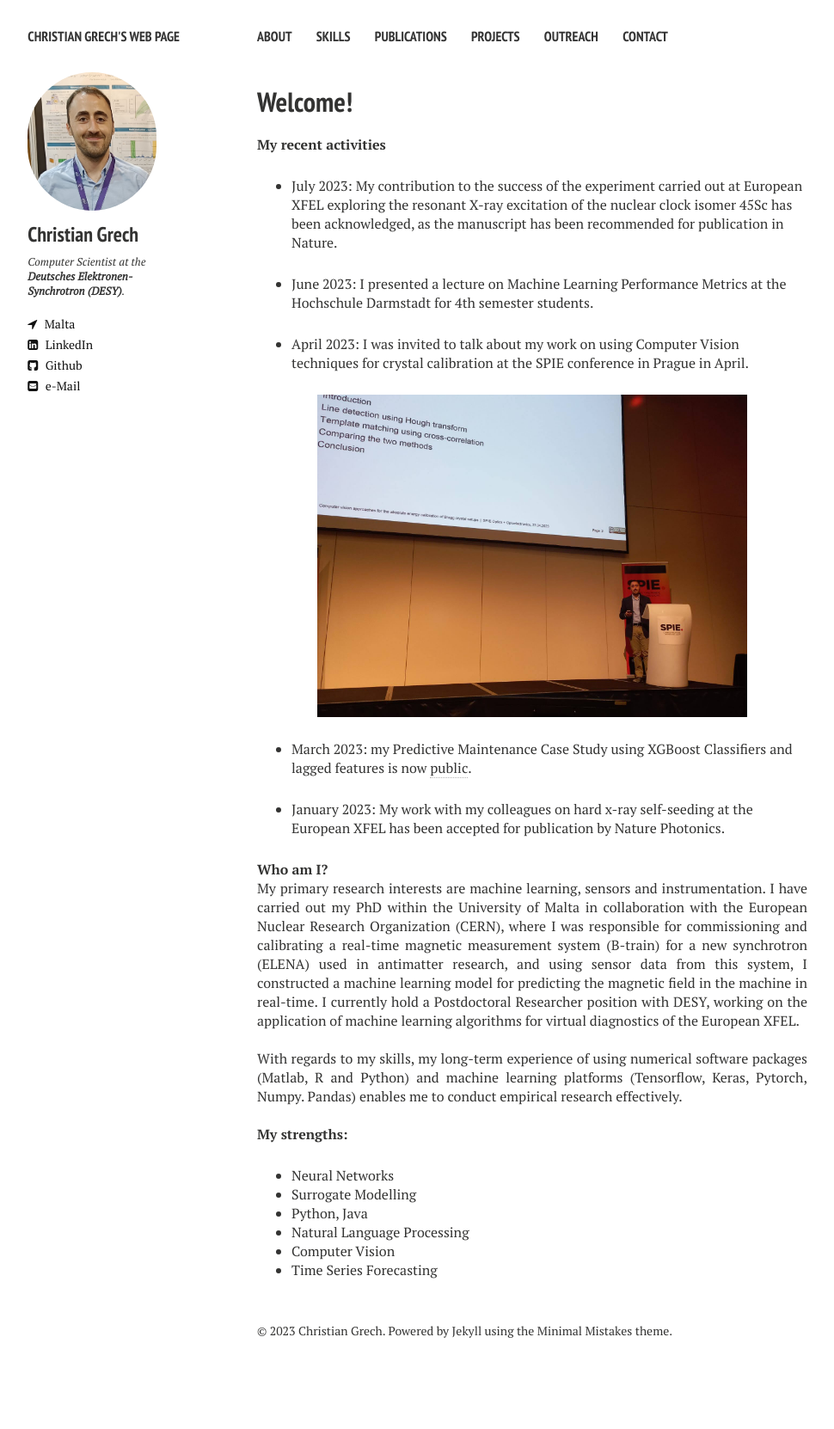
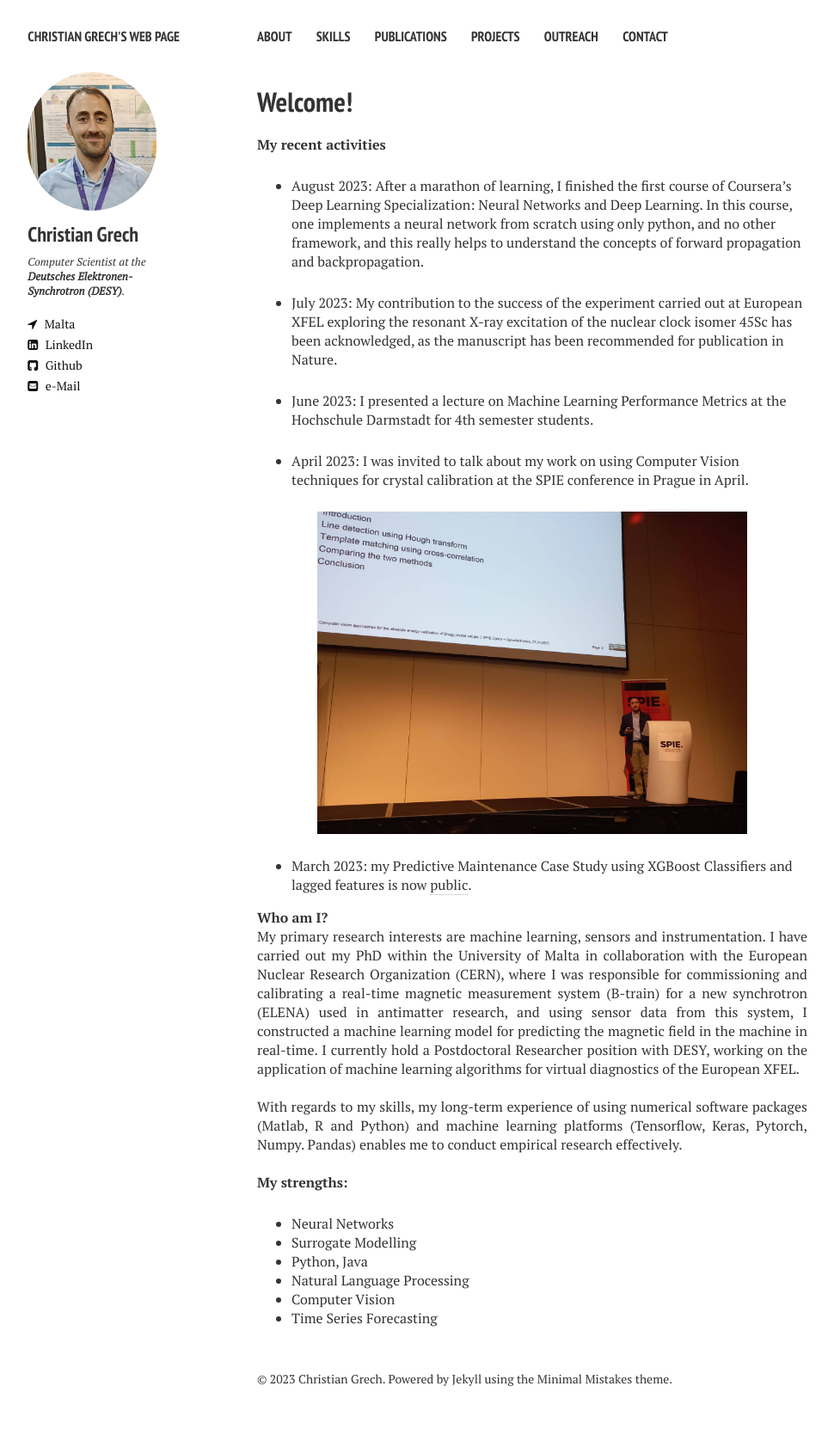
Before and after one commit to cgre23/cgre23.github.io, a Jekyll site: the page built from index.md, in a window 1280 px wide. Shown: the whole page at 86% size, without its empty margins (21-991 px from the left). Built offline with Jekyll 4.4.1, drawn with Linux system fonts in a browser that asks for light colours; nearby versions of some CDN libraries; before the commit the page ends 1606 px from its top, so only the background shows below that.

Commit message:
Update index.md

```diff
--- a/index.md
+++ b/index.md
@@ -6,6 +6,8 @@ tags: [Jekyll, theme, responsive, blog, template]
 image: banner1.png
 ---
 **My recent activities**
+
+* August 2023: After a marathon of learning, I finished the first course of Coursera's Deep Learning Specialization: Neural Networks and Deep Learning. In this course, one implements a neural network from scratch using only python, and no other framework, and this really helps to understand the concepts of forward propagation and backpropagation.
 
 * July 2023: My contribution to the success of the experiment carried out at European XFEL exploring the resonant X-ray excitation of the nuclear clock isomer 45Sc has been acknowledged, as the manuscript has been recommended for publication in Nature. <br>
 
@@ -18,9 +20,6 @@ image: banner1.png
 </p>
 
 * March 2023: my Predictive Maintenance Case Study using XGBoost Classifiers and lagged features is now [public](https://www.kaggle.com/code/antimattermatters/using-xgboost-to-predict-supply-downtime/). <br>
-
-
-* January 2023: My work with my colleagues on hard x-ray self-seeding at the European XFEL has been accepted for publication by Nature Photonics. <br>
 
 
 **Who am I?**
```
